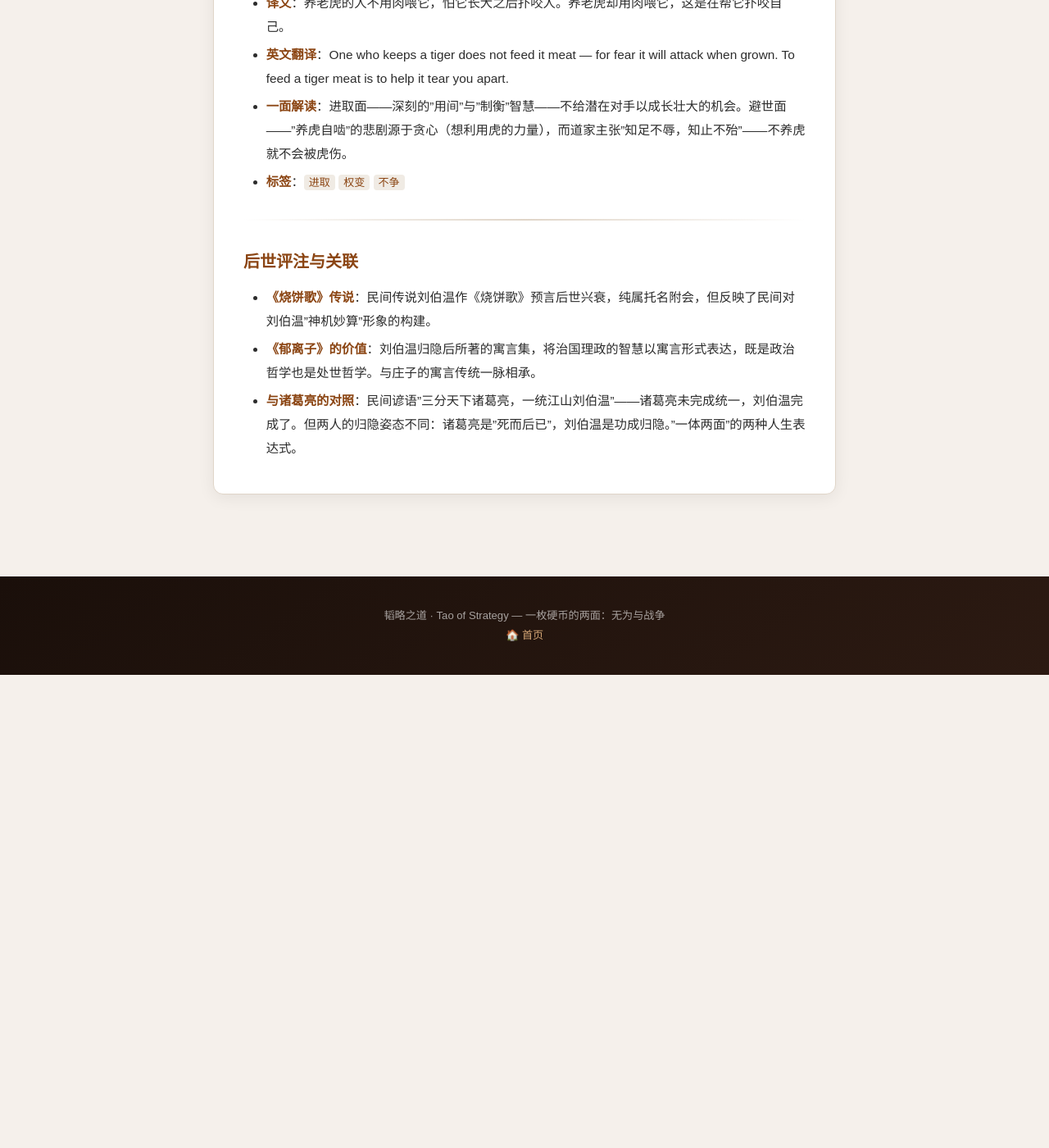
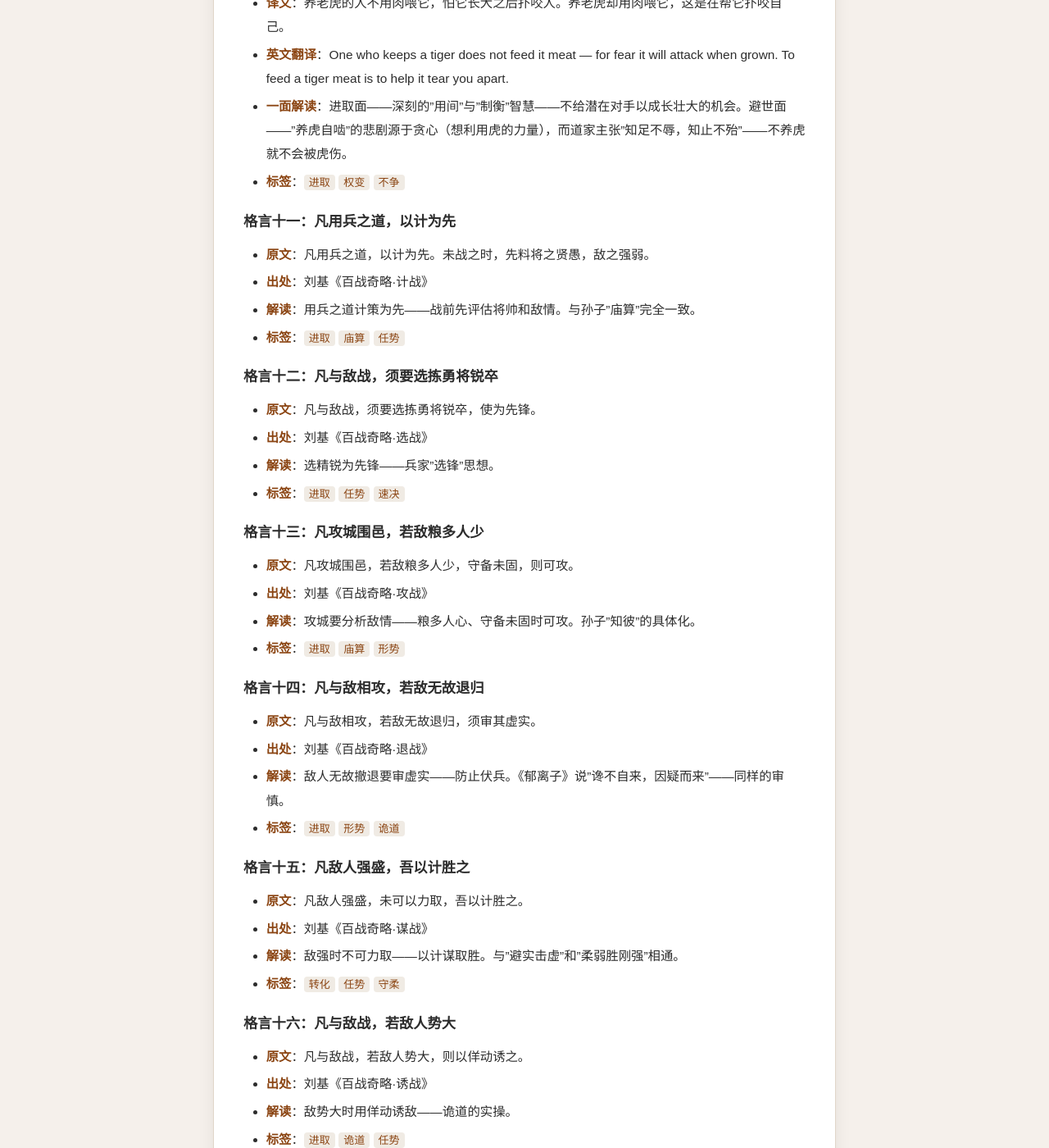
Before and after one commit to phoenixlucky/tao-of-strategy, a Jekyll site: the page built from people/crossover/liubowen.md, in a window 1280 px wide and 1400 px high, scrolled down 3999 px. Shown: the whole window at 82% size. Built offline with Jekyll 4.4.1, drawn with Linux system fonts in a browser that asks for light colours; our own code applies the rules of GitHub Pages for plain Markdown files; before the commit the page ends 4822 px from its top, so only the background shows below that; some of the changed text lies outside the part shown.

Commit message:
📖 刘伯温扩充至20条

```diff
--- a/people/crossover/liubowen.md
+++ b/people/crossover/liubowen.md
@@ -107,6 +107,76 @@ tags: [转化, 进取, 避世, 谋略, 修身]
 - **一面解读**：进取面——深刻的"用间"与"制衡"智慧——不给潜在对手以成长壮大的机会。避世面——"养虎自啮"的悲剧源于贪心（想利用虎的力量），而道家主张"知足不辱，知止不殆"——不养虎就不会被虎伤。
 - **标签**：`进取` `权变` `不争`
 
+### 格言十一：凡用兵之道，以计为先
+
+- **原文**：凡用兵之道，以计为先。未战之时，先料将之贤愚，敌之强弱。
+- **出处**：刘基《百战奇略·计战》
+- **解读**：用兵之道计策为先——战前先评估将帅和敌情。与孙子"庙算"完全一致。
+- **标签**：`进取` `庙算` `任势`
+
+### 格言十二：凡与敌战，须要选拣勇将锐卒
+
+- **原文**：凡与敌战，须要选拣勇将锐卒，使为先锋。
+- **出处**：刘基《百战奇略·选战》
+- **解读**：选精锐为先锋——兵家"选锋"思想。
+- **标签**：`进取` `任势` `速决`
+
+### 格言十三：凡攻城围邑，若敌粮多人少
+
+- **原文**：凡攻城围邑，若敌粮多人少，守备未固，则可攻。
+- **出处**：刘基《百战奇略·攻战》
+- **解读**：攻城要分析敌情——粮多人心、守备未固时可攻。孙子"知彼"的具体化。
+- **标签**：`进取` `庙算` `形势`
+
+### 格言十四：凡与敌相攻，若敌无故退归
+
+- **原文**：凡与敌相攻，若敌无故退归，须审其虚实。
+- **出处**：刘基《百战奇略·退战》
+- **解读**：敌人无故撤退要审虚实——防止伏兵。《郁离子》说"谗不自来，因疑而来"——同样的审慎。
+- **标签**：`进取` `形势` `诡道`
+
+### 格言十五：凡敌人强盛，吾以计胜之
+
+- **原文**：凡敌人强盛，未可以力取，吾以计胜之。
+- **出处**：刘基《百战奇略·谋战》
+- **解读**：敌强时不可力取——以计谋取胜。与"避实击虚"和"柔弱胜刚强"相通。
+- **标签**：`转化` `任势` `守柔`
+
+### 格言十六：凡与敌战，若敌人势大
+
+- **原文**：凡与敌战，若敌人势大，则以佯动诱之。
+- **出处**：刘基《百战奇略·诱战》
+- **解读**：敌势大时用佯动诱敌——诡道的实操。
+- **标签**：`进取` `诡道` `任势`
+
+### 格言十七：凡与敌战，若我势大
+
+- **原文**：凡与敌战，若我势大，则示之以弱以求战。
+- **出处**：刘基《百战奇略·弱战》
+- **解读**：我势大时示弱诱敌——"能而示之不能"的实操。
+- **标签**：`进取` `诡道` `权变`
+
+### 格言十八：郁离子曰：善扑火者不与之争
+
+- **原文**：善扑火者不与之争，避其锐而乘其衰。
+- **出处**：刘基《郁离子·扑火》
+- **解读**：扑火要避其锋芒等其衰弱——与"避实击虚"完全一致。
+- **标签**：`转化` `形势` `守柔`
+
+### 格言十九：郁离子曰：蛊者，毒也
+
+- **原文**：蛊者，毒也。……圣人用物而不为物用。
+- **出处**：刘基《郁离子·蛊》
+- **解读**：用物而不被物所用——道家的"物物而不物于物"。进取面——将帅不能被兵器/权力所控制。
+- **标签**：`转化` `修身` `无为`
+
+### 格言二十：郁离子曰：舟中敌国
+
+- **原文**：舟中之人，尽为敌国。
+- **出处**：刘基《郁离子·射虱》
+- **解读**：同船的人都成了敌人——内部分裂比外敌更可怕。与"内部不和不可出战"（吴起）一致。
+- **标签**：`转化` `修身` `治国`
+
 ---
 
 ## 后世评注与关联
```
